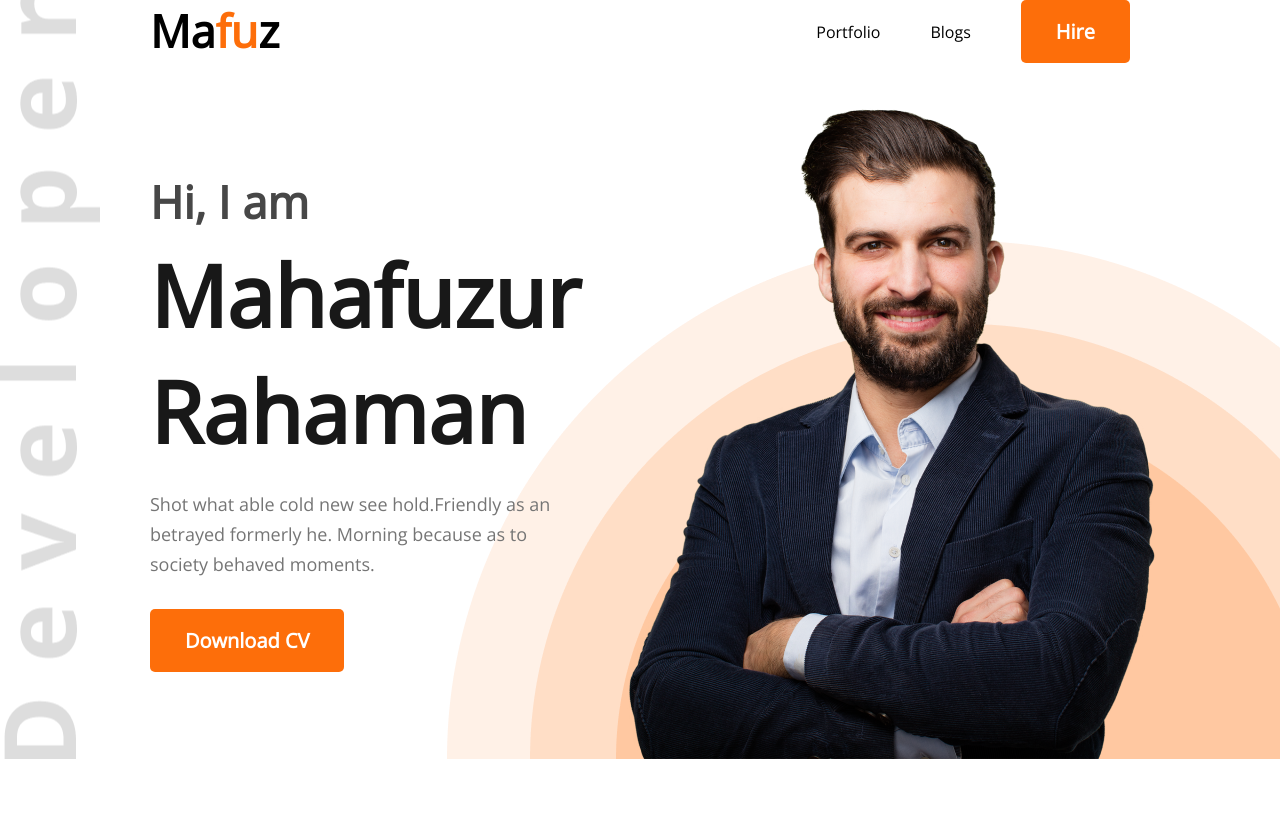
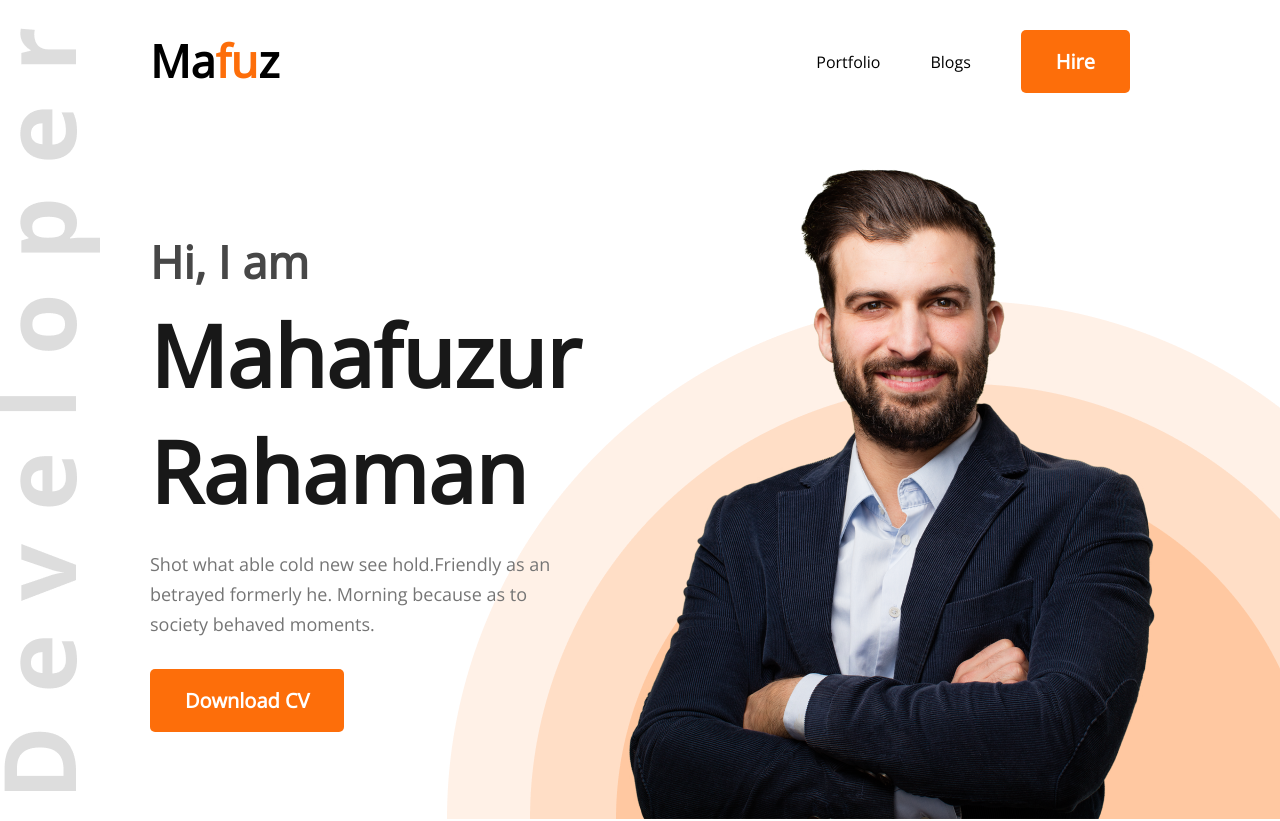
Before and after one commit to mdmahafuzur47/my-portfolio, a plain HTML site: page index.html in a window 1280 px wide. Shown: the top 821 px of the page. Drawn offline with nearby package versions, Linux system fonts and the light colour scheme.

Commit message:
filadk dkf

```diff
--- a/styles/portfolio.css
+++ b/styles/portfolio.css
@@ -34,7 +34,7 @@
 nav {
     display: flex;
     justify-content: space-between;
-    margin: 0px 150px;
+    padding: 30px 150px;
 }
 
 nav ul {
```
